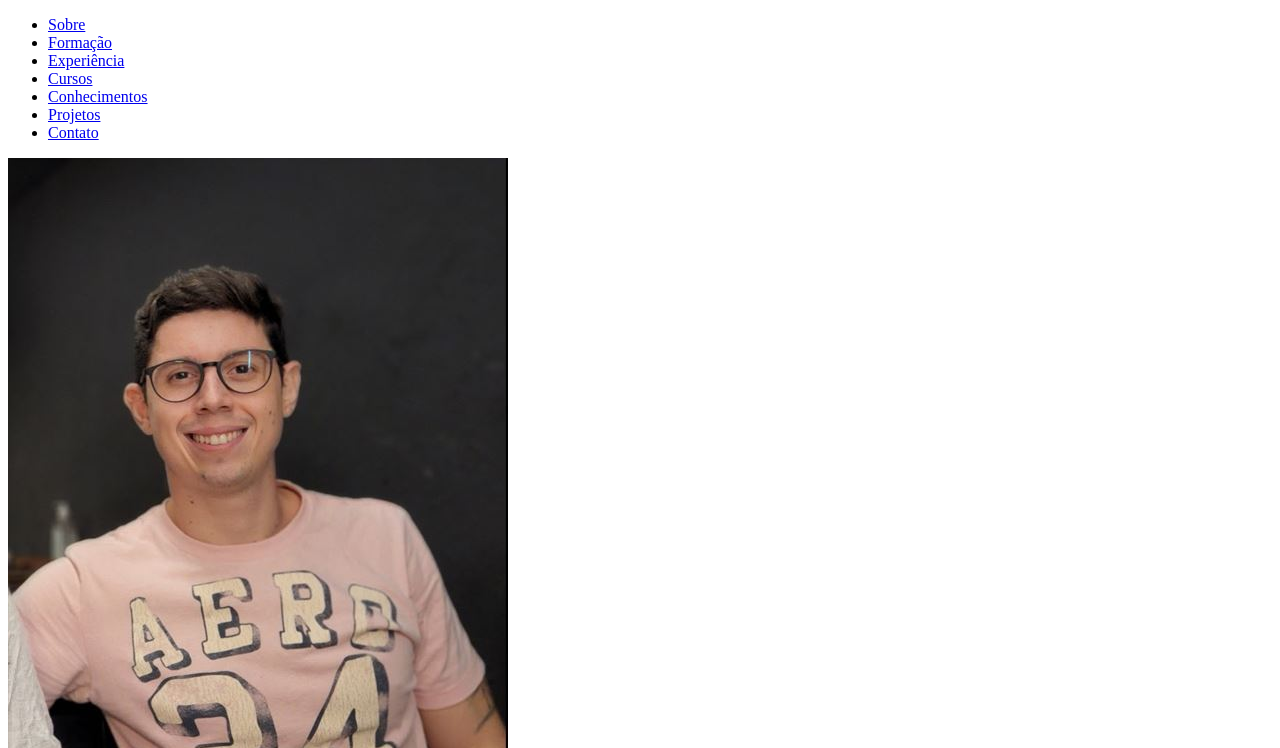
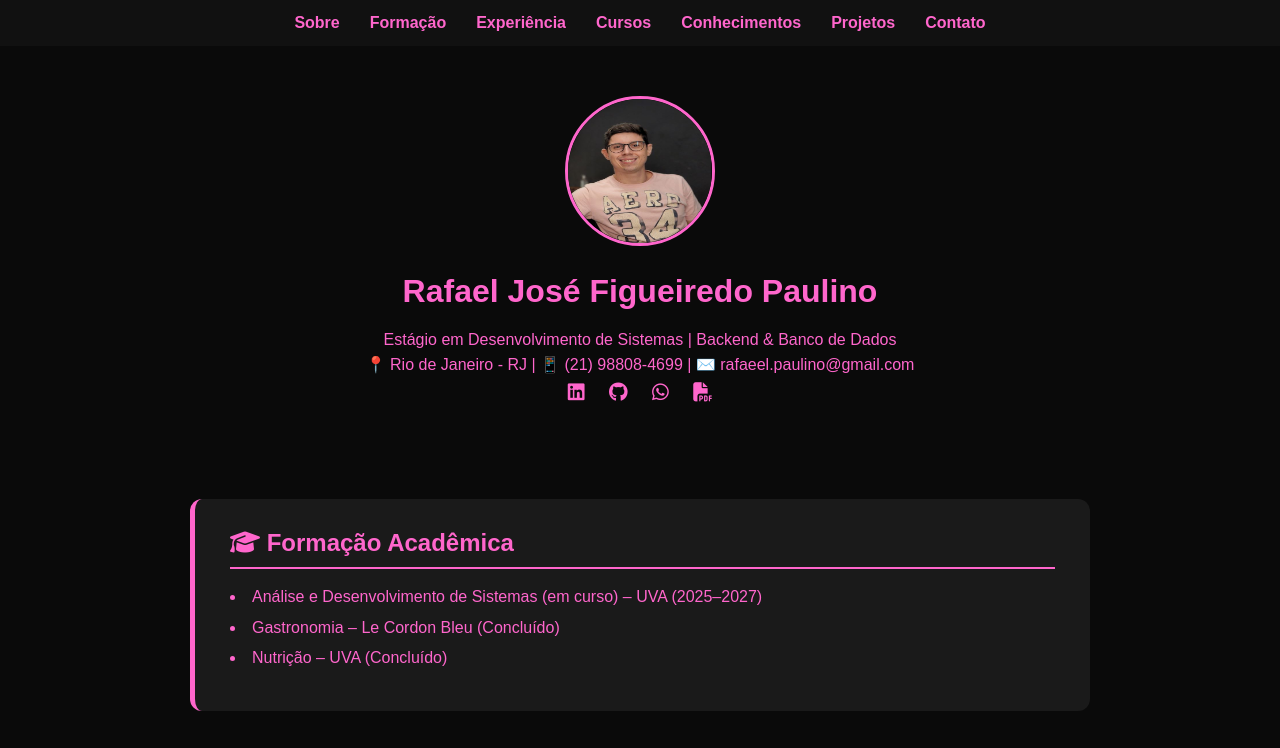
Before and after one commit to RafaeelPaulino/Curriculo, a plain HTML site: page index.html in a window 1280 px wide. Shown: the top 748 px of the page. Drawn offline with Linux system fonts and the light colour scheme.

Commit message:
Update style.css

```diff
--- a/style.css
+++ b/style.css
@@ -1,22 +1,110 @@
-const sections = document.querySelectorAll("section");
-const menuLinks = document.querySelectorAll("nav ul li a");
-
-function updateActiveLink() {
-  let current = "";
-  const scrollPos = window.scrollY + 100;
-
-  sections.forEach(section => {
-    if (scrollPos >= section.offsetTop) {
-      current = section.getAttribute("id");
-    }
-  });
-
-  menuLinks.forEach(link => {
-    link.classList.remove("active");
-    if (link.getAttribute("href") === `#${current}`) {
-      link.classList.add("active");
-    }
-  });
+/* Reset */
+* {
+  margin: 0;
+  padding: 0;
+  box-sizing: border-box;
 }
 
-window.addEventListener("scroll", updateActiveLink);
+body {
+  font-family: 'Arial', sans-serif;
+  background-color: #0a0a0a; /* fundo preto */
+  color: #ff66cc; /* PinkDark */
+  line-height: 1.6;
+}
+
+nav {
+  background-color: #111;
+  position: sticky;
+  top: 0;
+  z-index: 1000;
+  padding: 10px 0;
+}
+
+nav ul {
+  display: flex;
+  justify-content: center;
+  list-style: none;
+}
+
+nav ul li {
+  margin: 0 15px;
+}
+
+nav ul li a {
+  text-decoration: none;
+  color: #ff66cc;
+  font-weight: bold;
+  transition: 0.3s;
+}
+
+nav ul li a:hover,
+nav ul li a.active {
+  border-bottom: 2px solid #ff66cc;
+}
+
+header {
+  text-align: center;
+  padding: 50px 20px;
+}
+
+.perfil-img {
+  width: 150px;
+  height: 150px;
+  border-radius: 50%;
+  display: block;
+  margin: 0 auto 20px auto;
+  border: 3px solid #ff66cc;
+}
+
+header h1 {
+  font-size: 2em;
+  margin-bottom: 10px;
+}
+
+.social-buttons a {
+  margin: 0 10px;
+  color: #ff66cc;
+  font-size: 1.2em;
+}
+
+.card {
+  max-width: 900px;
+  margin: 40px auto;
+  padding: 25px 35px;
+  background-color: #1a1a1a;
+  border-left: 5px solid #ff66cc;
+  border-radius: 12px;
+  transition: transform 0.3s, box-shadow 0.3s;
+}
+
+.card:hover {
+  transform: translateY(-5px);
+  box-shadow: 0 10px 20px rgba(255, 102, 204, 0.3);
+}
+
+.card h2 {
+  color: #ff66cc;
+  margin-bottom: 15px;
+  border-bottom: 2px solid #ff66cc;
+  padding-bottom: 5px;
+}
+
+.card ul {
+  list-style: disc inside;
+  margin-bottom: 15px;
+}
+
+.card ul li {
+  margin: 5px 0;
+}
+
+@media screen and (max-width: 768px) {
+  nav ul {
+    flex-direction: column;
+    gap: 10px;
+  }
+  .card {
+    width: 90%;
+    padding: 20px;
+  }
+}
```
